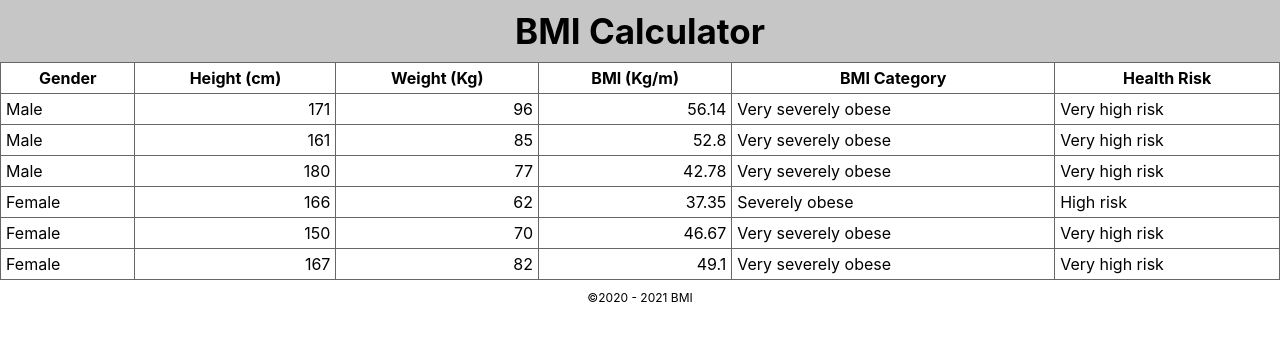
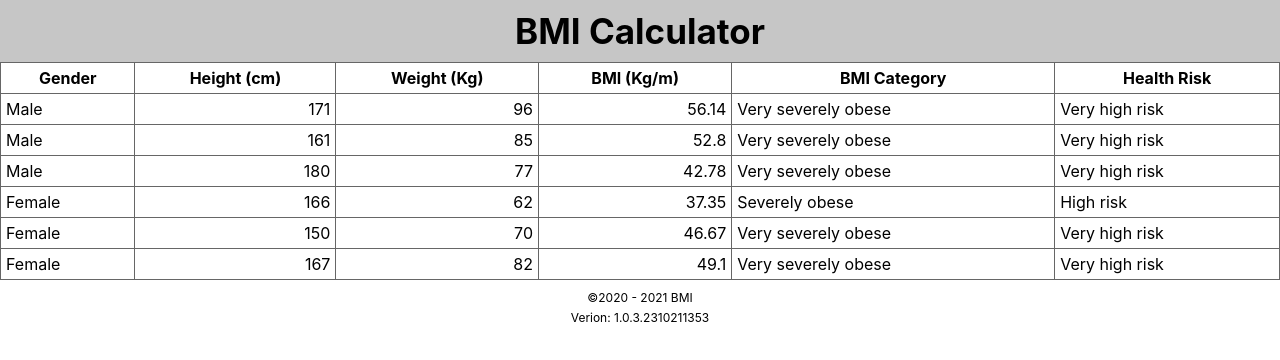
Before and after one commit to shahidain/code-20102021-shahidainsayed, a React (Create React App) app: page / in a window 1280 px wide. Shown: the top 360 px of the page. Built offline with nearby package versions, Linux system fonts and the light colour scheme.

Commit message:
Updated for automated deployment

```diff
--- a/src/BmiApp.js
+++ b/src/BmiApp.js
@@ -9,6 +9,7 @@ const BMIValue = (height, weight) => {
 
 const BMIData = (height, weight) => {
     let BMI = BMIValue(height, weight);
+
     switch (true){
         case (BMI <= 18.4):
             return {'BMI': BMI, 'Category' : 'Underweight', 'HealthRisk' : 'Malnutrition risk'};
@@ -23,7 +24,7 @@ const BMIData = (height, weight) => {
         case (BMI >= 40):
             return {'BMI': BMI, 'Category' : 'Very severely obese', 'HealthRisk' : 'Very high risk'};
         default :
-            return {'BMI': BMI, 'Category' : '', 'HealthRisk' : ''};;
+            return {'BMI': BMI, 'Category' : '', 'HealthRisk' : ''};
     }
 }
 
--- a/src/banners/Footer.js
+++ b/src/banners/Footer.js
@@ -5,9 +5,14 @@ const Footer = () => {
         'fontSize': '12px'
     }
     return(
-        <div style={footerStyle} id="footerDiv">
-            <label aria-labelledby="footerDiv">&copy;2020 - 2021 BMI</label>
-        </div>
+        <>
+            <div style={footerStyle} id="footerDiv">
+                <label aria-labelledby="footerDiv">&copy;2020 - 2021 BMI</label>
+            </div>
+            <div style={{textAlign:'center',marginTop:'5px',fontSize:'12px'}}>
+                Verion: 1.0.3.2310211353
+            </div>
+        </>
     )
 }
 
```
Also changed, not shown: public/manifest.json.
